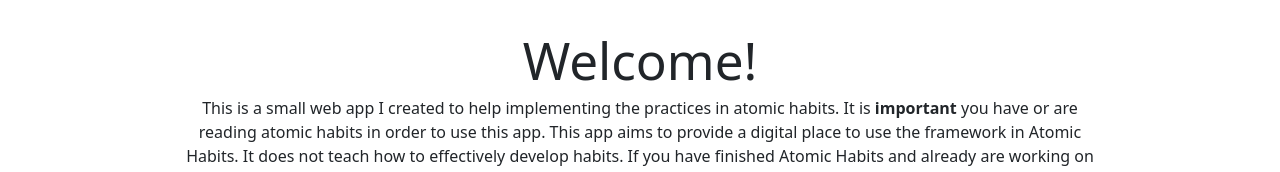
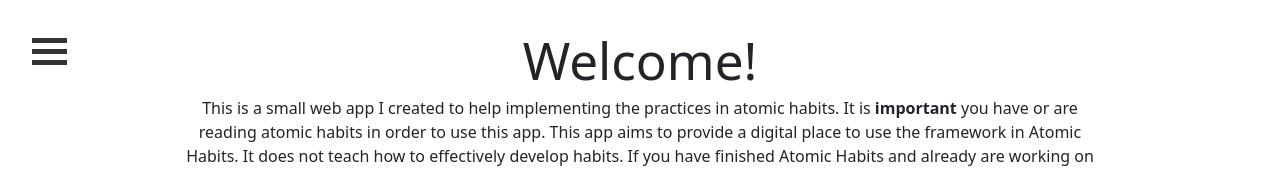
Before and after one commit to CalebCress/Habits, a Svelte app: page / in a window 1280 px wide. Shown: the top 172 px of the page. Built offline with nearby package versions, Linux system fonts and the light colour scheme.

Commit message:
added nav element

```diff
--- a/src/App.svelte
+++ b/src/App.svelte
@@ -4,6 +4,7 @@
   import DiscussionQuestions from "./DiscussionQuestions.svelte";
   import Stage2 from "./Stage2.svelte";
   import Error from "./lib/Error.svelte";
+  import Nav from "./lib/Nav.svelte";
 
   let currentStage = localStorage.getItem('currentStage');
 
@@ -38,6 +39,7 @@
     <Error on:removeError={removeError} message={error.message} id={error.id}/>
   {/each}
   <div id="main">
+    <Nav/>
     {#if currentStage === "welcome"}
       <Welcome on:setStage={setStage}/>
     {:else if currentStage === "stage1"}
--- /dev/null
+++ b/src/lib/Nav.svelte
@@ -0,0 +1,117 @@
+<script>
+    let navOpen = false;
+
+    function handleNav() {
+        navOpen = !navOpen;
+    }
+
+    function handleNavWithKey(e) {
+        // console.log(e.code);
+        if (e.code === "F1") {
+            navOpen = !navOpen;
+        }
+    }
+</script>
+
+<div id="mySidenav" class="sidenav" class:open={navOpen}>
+    <button class="closebtn navbtn" on:click={handleNav}>&times;</button>
+    <button class="navbtn">About</button>
+    <button class="navbtn">Services</button>
+    <button class="navbtn">Clients</button>
+    <button class="navbtn">Contact</button>
+</div>
+
+<!-- Use Menu Icon to open the sidenav -->
+<div class="navContainer" class:change={navOpen} on:click={handleNav} on:keydown={handleNavWithKey}>
+    <div class="bar1"></div>
+    <div class="bar2"></div>
+    <div class="bar3"></div>
+</div>
+<svelte:window on:keydown={handleNavWithKey} />
+
+<style>
+    /* Hamburger Menu icon */
+    .navContainer {
+        position: absolute;
+        left: 0;
+        display: inline-block;
+        cursor: pointer;
+    }
+
+    .bar1, .bar2, .bar3 {
+        width: 35px;
+        height: 5px;
+        background-color: #333;
+        margin: 6px 0;
+        transition: 0.4s;
+    }
+
+    .change .bar1 {
+        -webkit-transform: rotate(-45deg) translate(-9px, 6px);
+        transform: rotate(-45deg) translate(-9px, 6px);
+    }
+
+    .change .bar2 {opacity: 0;}
+
+    .change .bar3 {
+        -webkit-transform: rotate(45deg) translate(-8px, -8px);
+        transform: rotate(45deg) translate(-8px, -8px);
+    }
+
+    /* The side navigation menu */
+    .sidenav {
+        height: 100%;
+        width: 0; /* 0 width - change this with JavaScript */
+        position: fixed;
+        z-index: 1;
+        top: 0;
+        left: 0;
+        background-color: #111;
+        overflow-x: hidden; /* Disable horizontal scroll */
+        padding-top: 60px;
+        transition: 0.5s;
+    }
+
+    /* The navigation menu links */
+    .sidenav button {
+        padding: auto;
+        text-decoration: none;
+        font-size: 25px;
+        color: #818181;
+        display: block;
+        transition: 0.3s;
+    }
+
+    /* When you mouse over the navigation links, change their color */
+    .sidenav button:hover {
+        color: #f1f1f1;
+    }
+
+    /* Position and style the close button (top right corner) */
+    .sidenav .closebtn {
+        position: absolute;
+        top: 0;
+        right: 25px;
+        font-size: 36px;
+        margin-left: 50px;
+        color: white;
+        padding: 0;
+    }
+
+    .navbtn {
+        background: none;
+        border: none;
+        cursor: pointer;
+        outline: inherit;
+    }
+
+    .open {
+        width: 20%;
+    }
+
+    /* On smaller screens, where height is less than 450px, change the style of the sidenav (less padding and a smaller font size) */
+    @media screen and (max-height: 450px) {
+      .sidenav {padding-top: 15px;}
+      .sidenav button {font-size: 18px;}
+    }
+</style>
```
